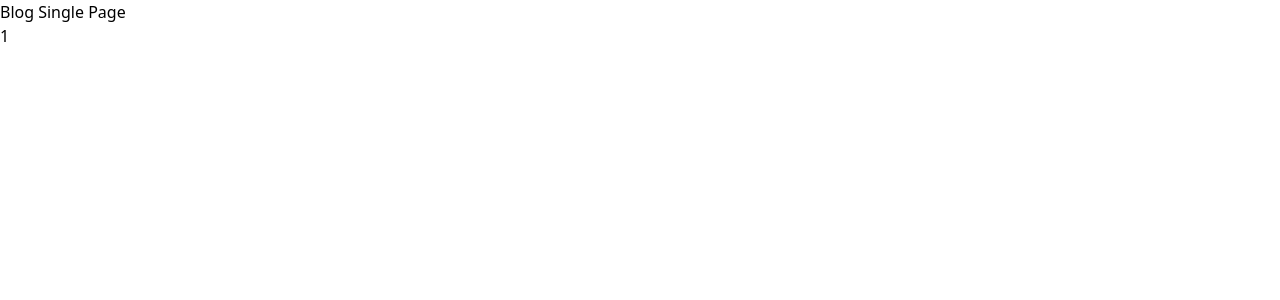
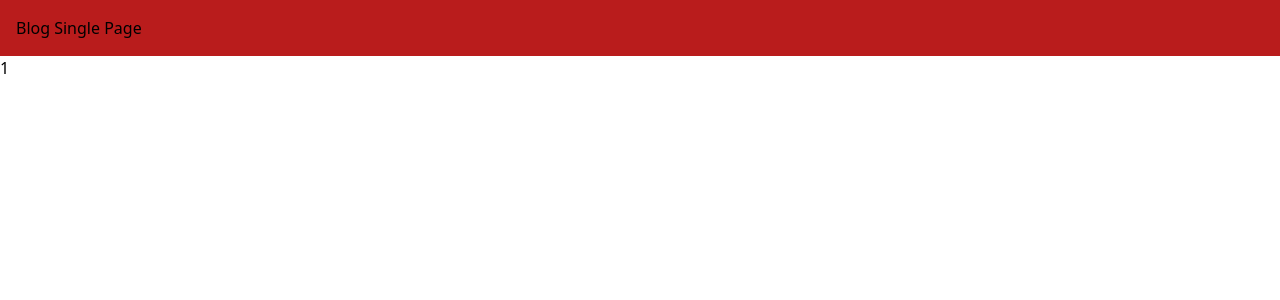
Before and after one commit to roayaii/boilerplate, a Nuxt app: page /blog/1 in a window 1280 px wide. Shown: the top 300 px of the page. Built offline with nearby package versions, Linux system fonts and the light colour scheme.

Commit message:
init test

```diff
--- a/pages/blog/[id]/index.vue
+++ b/pages/blog/[id]/index.vue
@@ -1,12 +1,12 @@
 <script setup lang="ts">
-// import { seRoute } from 'vue-router';
+// import { useRoute } from 'vue-router';
 
 const route = useRoute()
 </script>
 
 <template >
     <div>
-        <h1>
+        <h1 class="p-4 bg-red-700 " >
             Blog Single Page
         </h1>
         <p>
```
